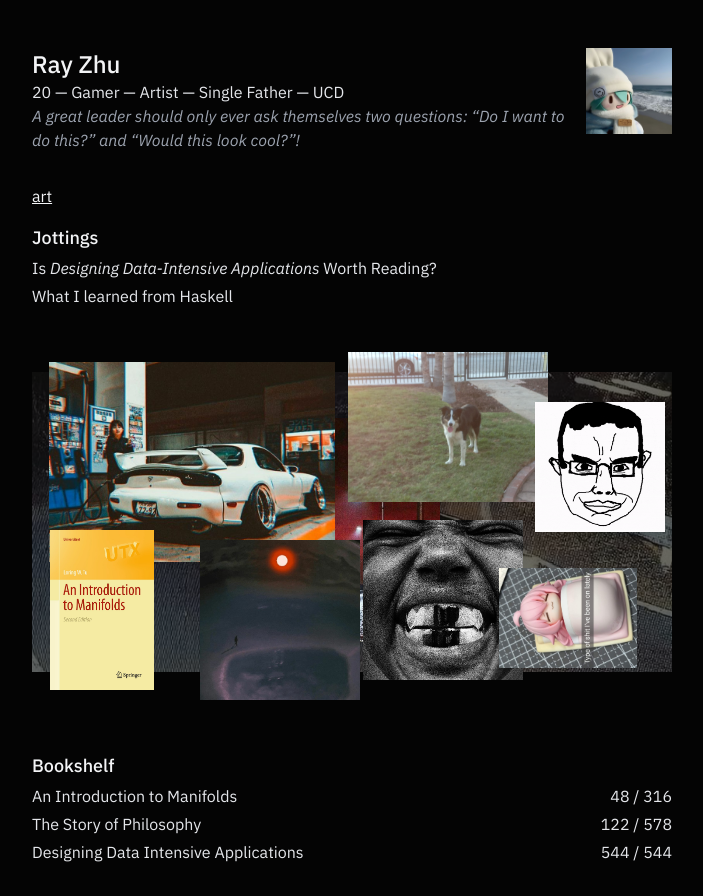
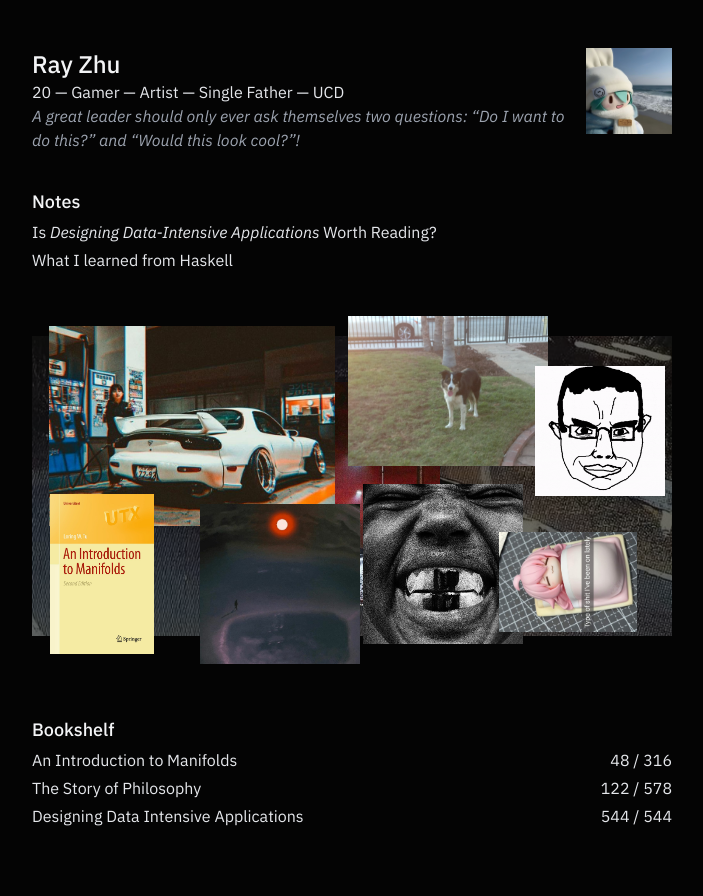
Before and after one commit to rayzhuca/rayzhu, a Next.js app: page / in a window 1280 px wide. Shown: the whole page, without its empty margins (288-991 px from the left). After the commit the page ends 860 px from the top, so only its background shows below. Built offline with nearby package versions, Linux system fonts and the light colour scheme; a web font is replaced by a local one.

Commit message:
Small changes

```diff
--- a/app/page.tsx
+++ b/app/page.tsx
@@ -24,7 +24,9 @@ export default function Page() {
                 <div className="flex justify-between">
                     <div className="flex flex-col mt-12 mr-4">
                         <h1 className="text-2xl font-medium">Ray Zhu</h1>
-                        <p className="text-gray-200">20 — Gamer — Artist — Single Father — UCD </p>
+                        <p className="text-gray-200">
+                            20 — Gamer — <Link href="/art">Artist</Link> — Single Father — UCD{" "}
+                        </p>
                         <p className="text-gray-400">
                             <em>{quotes[randomQuoteIndex]}</em>
                         </p>
@@ -34,16 +36,16 @@ export default function Page() {
                     </div>
                 </div>
 
-                <div className="flex flex-col mb-1">
+                {/* <div className="flex flex-col mb-1">
                     <div className="flex gap-4">
                         <Link href="/art" className="underline">
                             art
                         </Link>
                     </div>
-                </div>
+                </div> */}
 
                 <div className="flex flex-col mt-1">
-                    <h2 className="text-lg font-medium">Jottings</h2>
+                    <h2 className="text-lg font-medium">Notes</h2>
                     <div className="flex flex-col gap-1 text-gray-200 mt-1">
                         <div>
                             <Link href="/notes/is-ddia-worth-reading">
```
